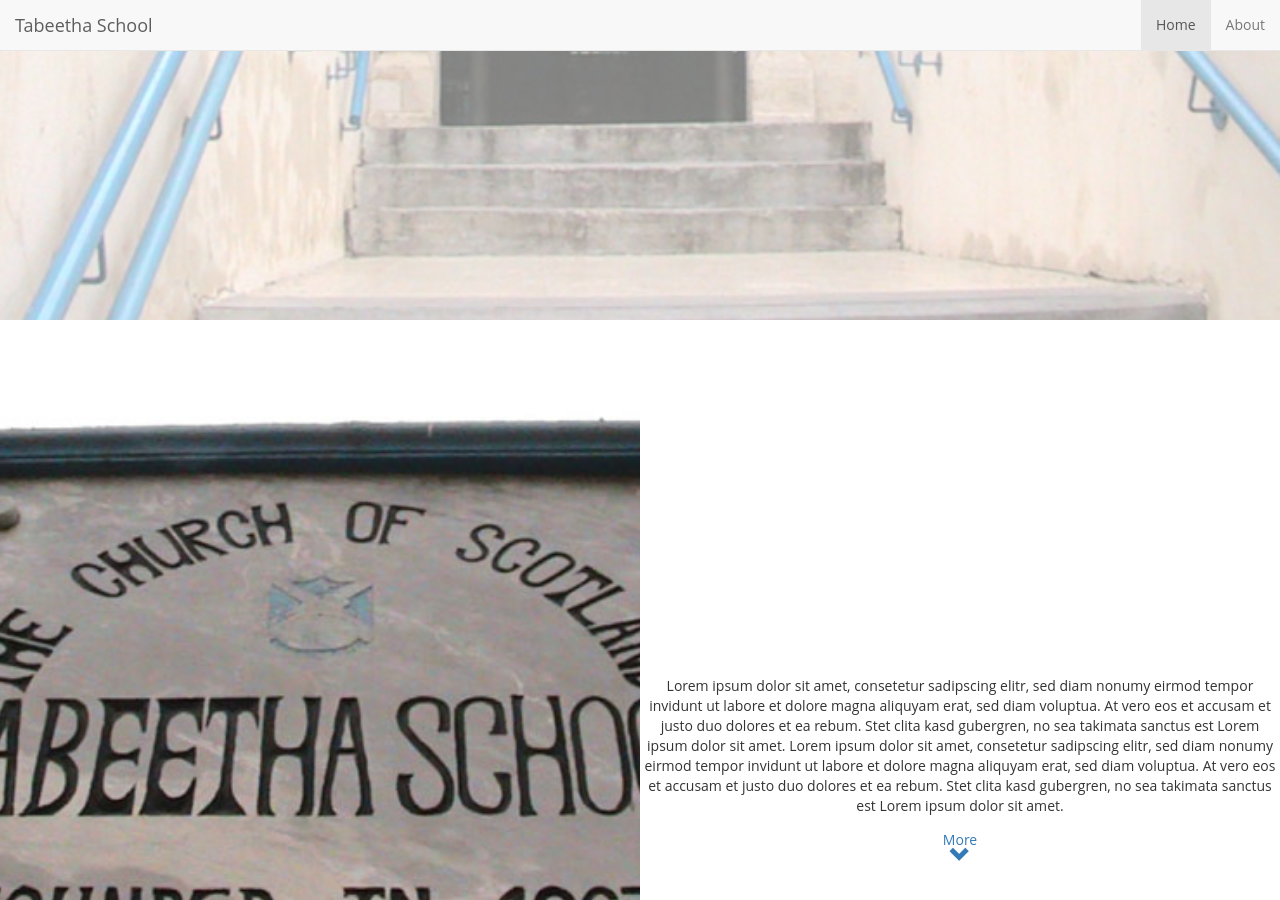
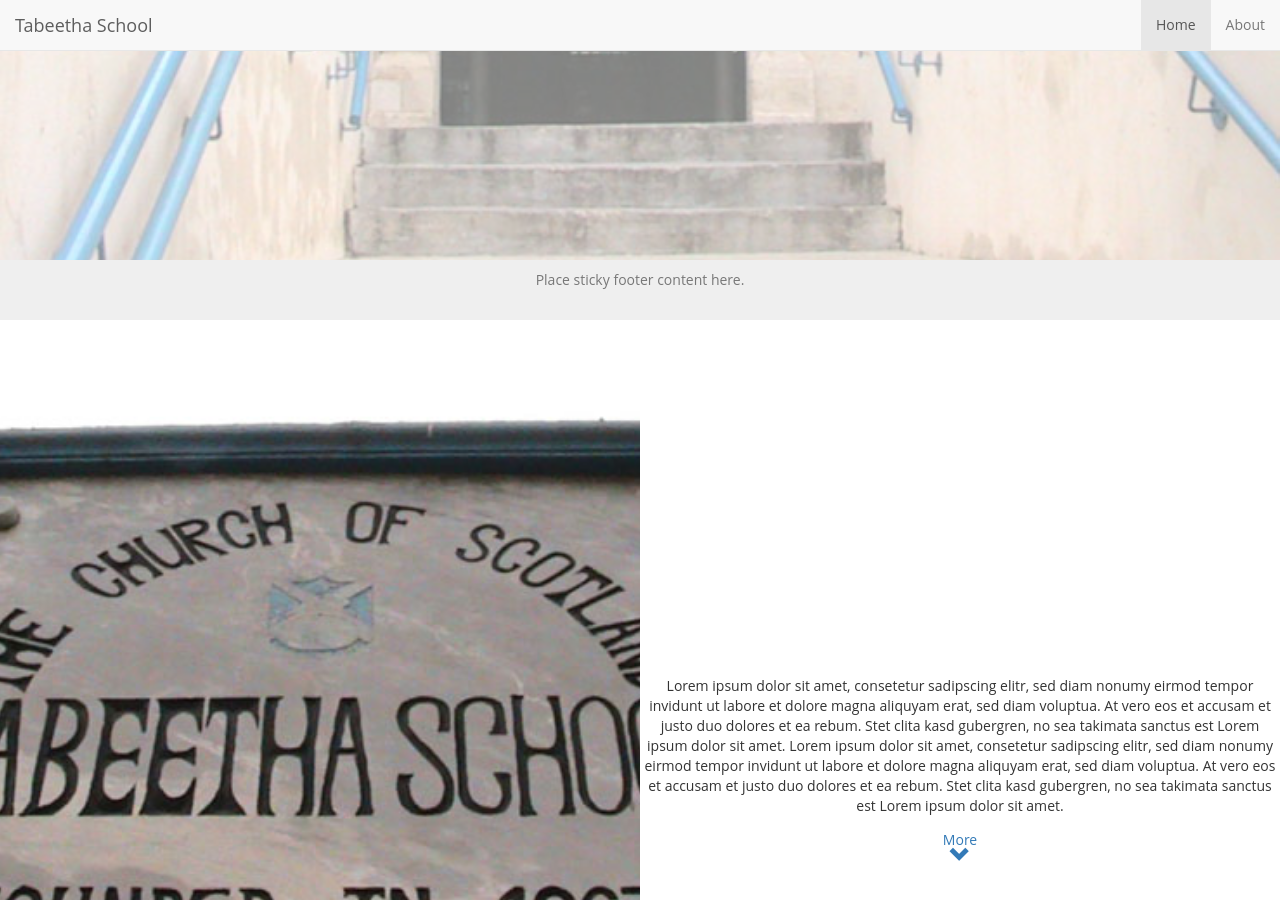
Before and after one commit to tabeethaschool/tabeethaschool.github.io, a Jekyll site: the page built from index.html, in a window 1280 px wide and 900 px high, scrolled down 580 px. Built offline with Jekyll 4.4.1, drawn with Linux system fonts in a browser that asks for light colours.

Commit message:
changed css so that footer is displayed

```diff
--- a/_layouts/default.html
+++ b/_layouts/default.html
@@ -12,7 +12,7 @@
             {{ content }}
         </div>
 
-        <div class="footer-wrapper">
+        <div>
             <footer>
                 {% include footer.html %}
             </footer>
--- a/_sass/_index.scss
+++ b/_sass/_index.scss
@@ -122,10 +122,31 @@
 .navbar-right {
 	margin-right: 0;
 }
+.footer {
+  position: absolute;
+  right: 0;
+  bottom: 0;
+  left: 0;
+  padding: 1rem;
+  background-color: #efefef;
+  text-align: center;
+  height: 60px
+}
 
+.container {
+  width: auto;
+  max-width: 680px;
+  padding: 0 15px;
+}
+
+.container-text-muted {
+  margin: 20px 0;
+}
 #content {
 	height: 100%;
 }
+
+
 
 .more_btn {
 	text-decoration: none;
@@ -134,4 +155,6 @@
     	font-size: 1.5em;
     }
 
+
+
 }
```
